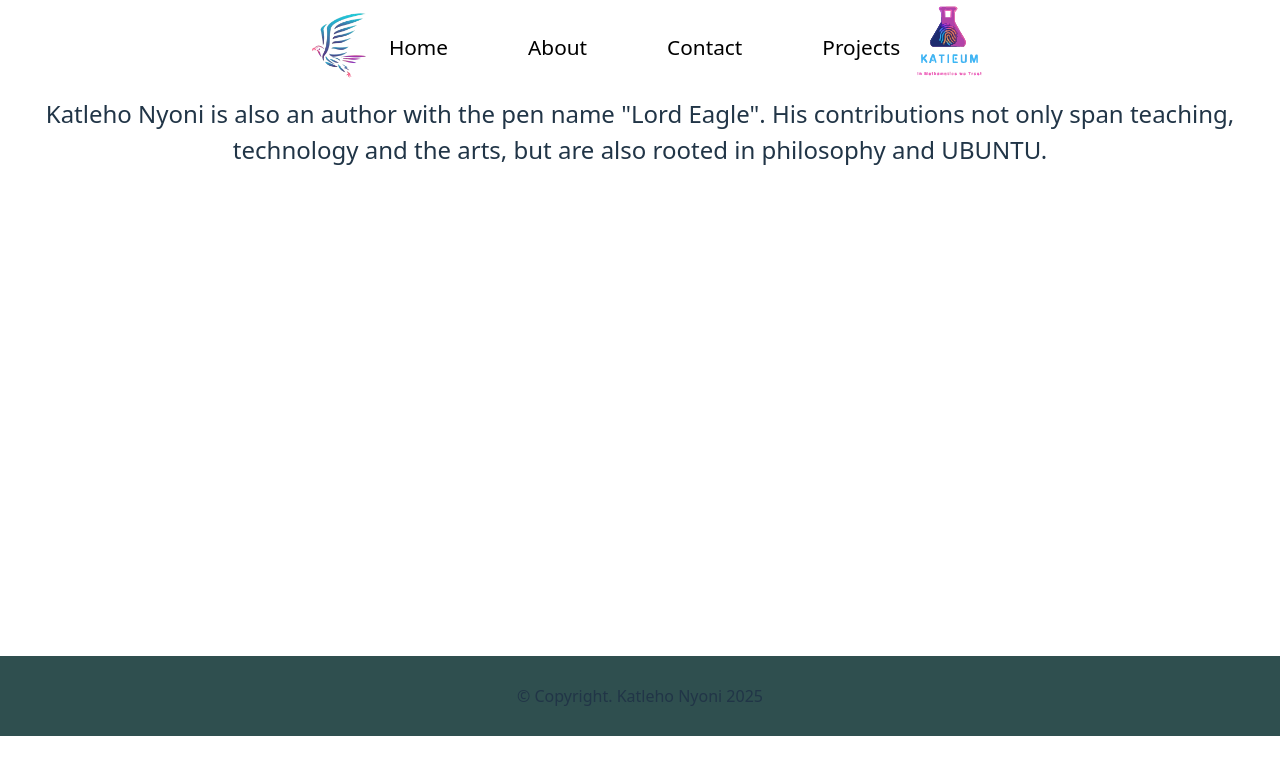
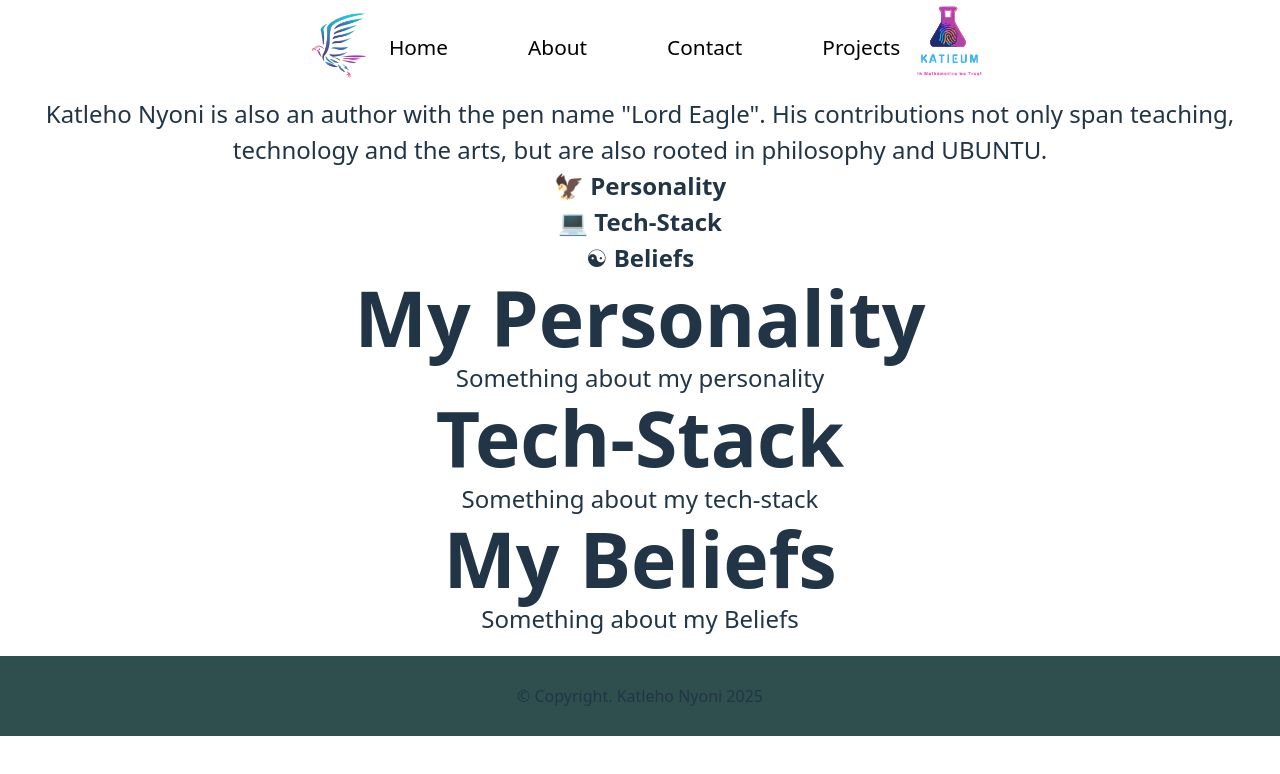
Before and after one commit to Katleho-Nyoni/React-Web, a React (Vite) app in the folder development/: page /about in a window 1280 px wide. Shown: the top 774 px of the page. Built offline with nearby package versions, Linux system fonts and the light colour scheme.

Commit message:
Tryna do tabs

```diff
--- a/development/src/aboutPage.jsx
+++ b/development/src/aboutPage.jsx
@@ -6,20 +6,21 @@ function AboutTab(){
     let x = "🦅",y = "💻", z = "☯";
     return(
         <>
-        <div className='tab-section'>
-            <Tabs>
-            <TabList className='tab-list'>
-                <Tab className='tab'>{x} <b>Personality</b></Tab>
-                <Tab className='tab'>{y} <b>Tech-Stack</b></Tab>
-                <Tab className='tab'>{z} <b>Beliefs</b></Tab>
-            </TabList>
+        <div className='col-6 tab p-5'>
+            <ul className=''>
+                <li className='tab'>{x} <b>Personality</b></li>
+                <li className='tab'>{y} <b>Tech-Stack</b></li>
+                <li className='tab'>{z} <b>Beliefs</b></li>
+            </ul>
 
-            <TabPanel className='tab-panel'>
-                <p>My Personality</p>
-            </TabPanel>
-            <TabPanel className='tab-panel'>
-                <div className='tech-stack'>
-                    <ul>
+            <div className='content'>
+                <h1>My Personality</h1>
+                <p>Something about my personality</p>
+            </div>
+            <div className='content'>
+                <h1>Tech-Stack</h1>
+                <p>Something about my tech-stack</p>
+                            {/* <ul>
                                 <li>C/C++</li>
                                 <li>CSS</li>
                                 <li>HTML</li>
@@ -32,13 +33,12 @@ function AboutTab(){
                                 <li>R/RStudio</li>
                                 <li>ReactJS</li>
                                 <li>SQL/PostgresSQL</li>
-                    </ul>
+                            </ul> */}
             </div>
-            </TabPanel>
-            <TabPanel className='tab-panel'>
-                <p>A self-proclaimed Philosopher at heart.</p>
-            </TabPanel>
-        </Tabs>
+            <div className='content'>
+                <h1>My Beliefs</h1>
+                <p>Something about my Beliefs</p>
+            </div>
         </div>
         </>
     );
@@ -54,7 +54,7 @@ export default function AboutPage(){
                 <p>Katleho Nyoni is also an author with the pen name "Lord Eagle".
                 His contributions not only span teaching, technology and the arts,
                 but are also rooted in philosophy and UBUNTU.</p>
-                {/* <AboutTab /> */}
+                <AboutTab />
             </div>
             <FooterSection />
         </>
```
Lines whose indentation alone changed are shown as unchanged.
